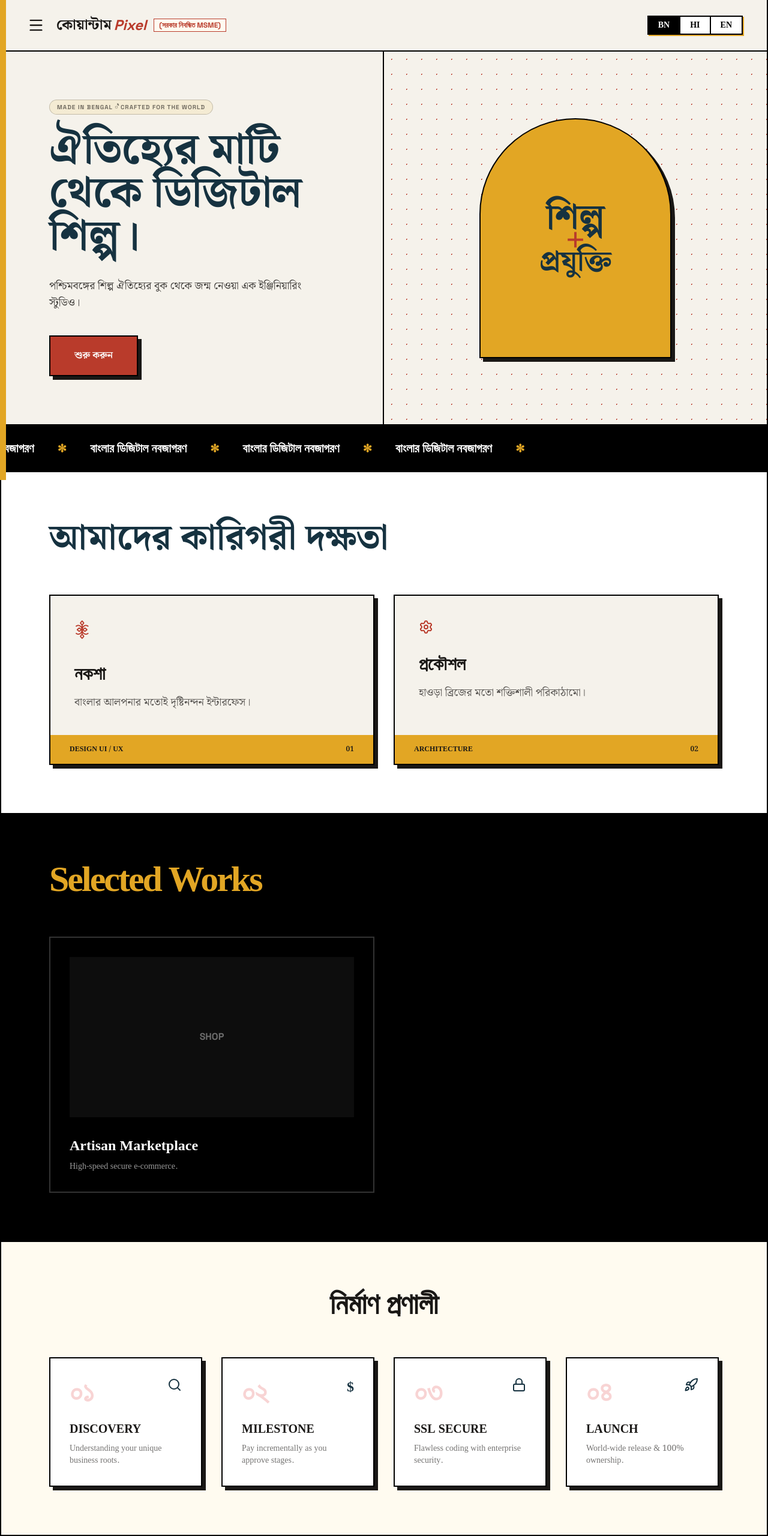
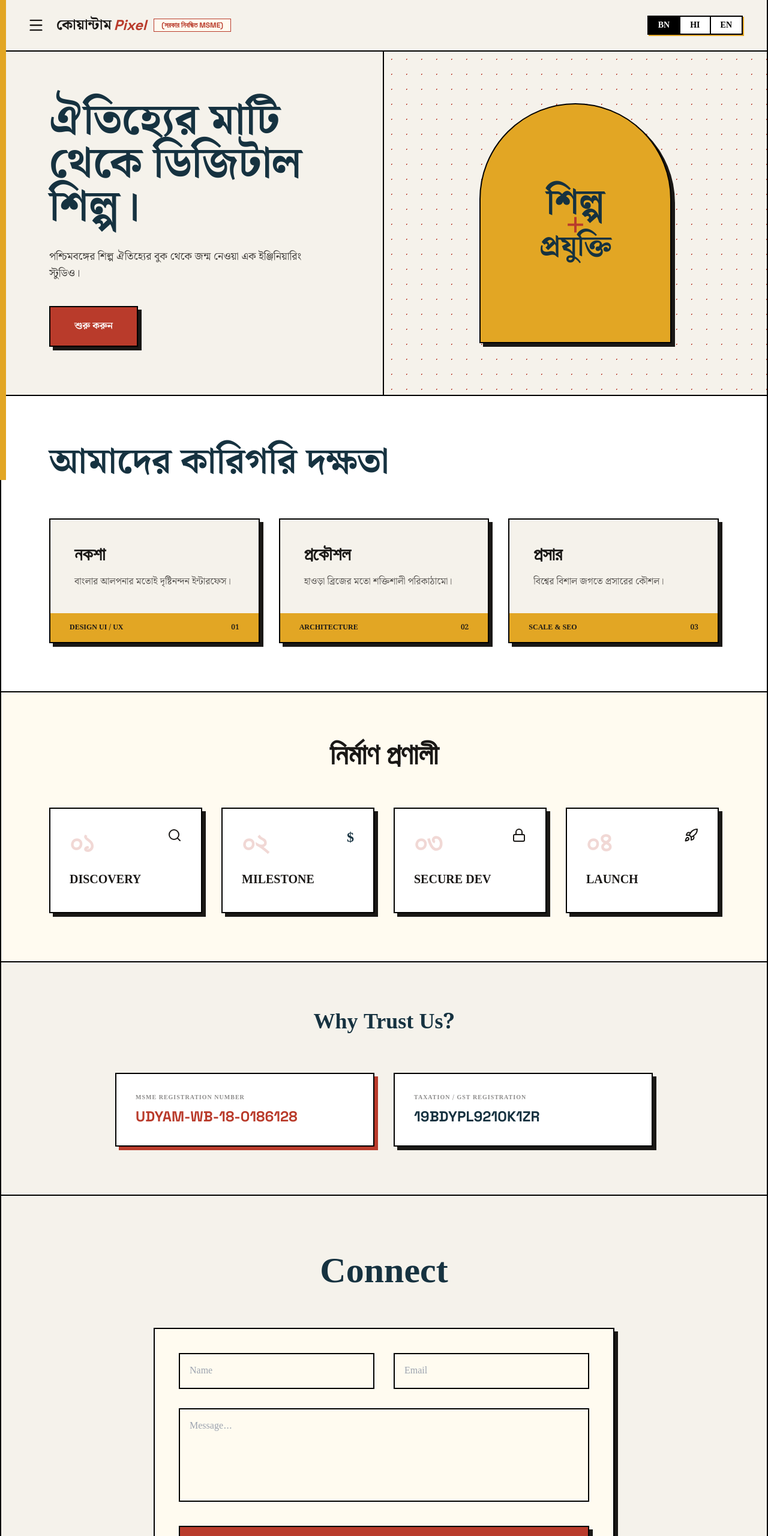
Before and after one commit to ahmedmousam136-ai/QUANTUM-PIXEL, a plain HTML site: page index.html in a window 1280 px wide. Shown: the top 2560 px of the page at 60% size. Drawn offline with nearby package versions, Linux system fonts and the light colour scheme.

Commit message:
Update index.html

```diff
--- a/index.html
+++ b/index.html
@@ -5,7 +5,6 @@
 <meta name="viewport" content="width=device-width, initial-scale=1.0"/>
 <title>Quantum Pixel | Digital Artisan Studio</title>
 
-<!-- Tailwind CSS & Fonts -->
 <script src="https://cdn.tailwindcss.com"></script>
 <link href="https://fonts.googleapis.com/css2?family=Lora:ital,wght@0,400..700;1,400..700&family=Noto+Serif+Bengali:wght@400..800&family=Noto+Serif+Devanagari:wght@400..700&family=Space+Grotesk:wght@400..700&display=swap" rel="stylesheet">
 <script src="https://unpkg.com/lucide@latest"></script>
@@ -14,13 +13,15 @@
 :root { --bg: #F5F2EB; --ink: #1A1816; --red: #B93B2B; --gold: #E2A624; --blue: #163240; }
 body { background-color: var(--bg); color: var(--ink); font-family: 'Lora', serif; margin: 0; overflow-x: hidden; }
 
-/* ── MULTI-LANGUAGE CSS ── */
-[data-lang] { display: none; }
-body.lang-bn [data-lang="bn"] { display: inline-block; }
-body.lang-en [data-lang="en"] { display: inline-block; }
-body.lang-hi [data-lang="hi"] { display: inline-block; }
-/* Block level displays */
-body.lang-bn div[data-lang="bn"], body.lang-bn section[data-lang="bn"] { display: block; }
+/* ── LANGUAGE LOGIC (FIXED) ── */
+[data-lang] { display: none !important; }
+body.lang-bn [data-lang="bn"] { display: inline-block !important; }
+body.lang-en [data-lang="en"] { display: inline-block !important; }
+body.lang-hi [data-lang="hi"] { display: inline-block !important; }
+
+body.lang-bn .block-bn { display: block !important; }
+body.lang-en .block-en { display: block !important; }
+body.lang-hi .block-hi { display: block !important; }
 
 .font-bn { font-family: 'Noto Serif Bengali', serif; }
 .font-hi { font-family: 'Noto Serif Devanagari', serif; }
@@ -31,23 +32,20 @@ body.lang-bn div[data-lang="bn"], body.lang-bn section[data-lang="bn"] { display
 
 @keyframes scroll { from { transform: translateX(0); } to { transform: translateX(-50%); } }
 .animate-marquee { display: flex; animation: scroll 30s linear infinite; }
-
 #sidebar { transform: translateX(-100%); transition: 0.4s cubic-bezier(0.175, 0.885, 0.32, 1); }
 #sidebar.open { transform: translateX(0); }
 </style>
 </head>
 <body class="lang-bn selection:bg-[#B93B2B] selection:text-white">
 
-  <!-- Sidebar Overlay -->
-  <div id="overlay" onclick="toggleMenu(false)" class="fixed inset-0 bg-black/60 z-[90] opacity-0 pointer-events-none transition-opacity duration-300"></div>
-  <!-- Sidebar -->
+  <!-- Mobile Sidebar -->
+  <div id="overlay" onclick="toggleMenu(false)" class="fixed inset-0 bg-black/60 z-[90] opacity-0 pointer-events-none transition-opacity duration-300 backdrop-blur-sm"></div>
   <aside id="sidebar" class="fixed top-0 left-0 bottom-0 w-[80%] max-w-[320px] bg-[#F5F2EB] border-r-2 border-black z-[100] p-10 flex flex-col gap-10 shadow-[10px_0_0_var(--gold)]">
     <button onclick="toggleMenu(false)" class="self-end"><i data-lucide="x" class="w-8 h-8"></i></button>
     <nav class="flex flex-col gap-6 text-2xl font-bold">
-      <a href="#philosophy" onclick="toggleMenu(false)"><span data-lang="bn">দর্শন</span><span data-lang="en">Philosophy</span></a>
       <a href="#services" onclick="toggleMenu(false)"><span data-lang="bn">পরিষেবাদি</span><span data-lang="en">Services</span></a>
-      <a href="#portfolio" onclick="toggleMenu(false)"><span data-lang="bn">কাজ</span><span data-lang="en">Portfolio</span></a>
-      <a href="#process" onclick="toggleMenu(false)"><span data-lang="bn">প্রণালী</span><span data-lang="en">Process</span></a>
+      <a href="#portfolio" onclick="toggleMenu(false)"><span data-lang="bn">নির্বাচিত কাজ</span><span data-lang="en">Works</span></a>
+      <a href="#process" onclick="toggleMenu(false)"><span data-lang="bn">নির্মাণ প্রণালী</span><span data-lang="en">Process</span></a>
       <a href="#contact" onclick="toggleMenu(false)" class="text-[#B93B2B]"><span data-lang="bn">যোগাযোগ</span><span data-lang="en">Contact</span></a>
     </nav>
   </aside>
@@ -56,20 +54,17 @@ body.lang-bn div[data-lang="bn"], body.lang-bn section[data-lang="bn"] { display
 
     <!-- NAVIGATION (OVERLAP FIX) -->
     <nav class="sticky top-0 z-50 flex items-center justify-between px-2 md:px-10 py-3 md:py-6 border-b-2 border-black bg-[#F5F2EB]/95 backdrop-blur-sm">
-      <div class="flex items-center gap-2 md:gap-4 shrink">
+      <div class="flex items-center gap-2 md:gap-4 shrink overflow-hidden">
         <button onclick="toggleMenu(true)" class="p-1 shrink-0"><i data-lucide="menu" class="w-7 h-7"></i></button>
-        <div class="flex flex-col md:flex-row md:items-center gap-1 md:gap-3">
+        <div class="flex flex-col md:flex-row md:items-center gap-1 md:gap-3 truncate">
           <a href="#" class="text-base md:text-2xl font-bold flex gap-1 items-center">
-            <span data-lang="bn" class="font-bn">কোয়ান্টাম</span><span data-lang="en">Quantum</span><span data-lang="hi" class="font-hi">क्वांटम</span><span class="text-[#B93B2B] italic font-tech">Pixel</span>
+            <span data-lang="bn" class="font-bn">কোয়ান্টাম</span><span data-lang="hi" class="font-hi">क्वांटम</span><span data-lang="en">Quantum</span><span class="text-[#B93B2B] italic font-tech">Pixel</span>
           </a>
-          <!-- MSME BADGE -->
-          <div class="bg-[#FFFBF0] border-[1.5px] border-[#B93B2B] px-1.5 md:px-2 py-0.5 text-[7px] md:text-xs font-tech font-bold text-[#B93B2B] uppercase whitespace-nowrap">
-            <span data-lang="bn">(সরকার নিবন্ধিত MSME)</span><span data-lang="en">(A Govt. Registered MSME)</span><span data-lang="hi">(सरकार पंजीकृत MSME)</span>
+          <div class="bg-[#FFFBF0] border-[1.5px] border-[#B93B2B] px-1 md:px-3 py-0.5 text-[7px] md:text-xs font-tech font-bold text-[#B93B2B] uppercase truncate">
+            <span data-lang="bn">(সরকার নিবন্ধিত MSME)</span><span data-lang="en">(A Govt. Registered MSME)</span>
           </div>
         </div>
       </div>
-
-      <!-- LANGUAGE PICKER (Compact for Mobile) -->
       <div class="flex border-2 border-black bg-white shadow-[2px_2px_0_var(--gold)] shrink-0 ml-1">
         <button onclick="setL('bn')" id="b-bn" class="px-1.5 md:px-4 py-1 text-[9px] md:text-sm font-bold border-r-2 border-black bg-black text-white">BN</button>
         <button onclick="setL('hi')" id="b-hi" class="px-1.5 md:px-4 py-1 text-[9px] md:text-sm font-bold border-r-2 border-black">HI</button>
@@ -78,22 +73,22 @@ body.lang-bn div[data-lang="bn"], body.lang-bn section[data-lang="bn"] { display
     </nav>
 
     <main>
-      <!-- HERO (CIRCLE REMOVED AS REQUESTED) -->
+      <!-- HERO (CIRCLE REMOVED) -->
       <section class="grid lg:grid-cols-2 border-b-2 border-black">
         <div class="p-8 md:p-20 border-r-0 lg:border-r-2 border-black flex flex-col justify-center">
-            <div class="px-3 py-1 border border-black/20 rounded-full bg-yellow-500/10 w-fit mb-6 text-[10px] font-bold font-tech uppercase tracking-widest text-[#1A1816]/60">Made in Bengal ৾ Crafted for the World</div>
             <h1 class="text-4xl md:text-7xl font-bold leading-[1.1] text-[#163240] mb-8">
-                <span data-lang="bn" class="font-bn">ঐতিহ্যের মাটি থেকে ডিজিটাল শিল্প।</span><span data-lang="en">Digital Craft from Heritage Soil.</span><span data-lang="hi" class="font-hi">विरासत की मिट्टी से डिजिटल कला।</span>
+                <span data-lang="bn" class="font-bn">ঐতিহ্যের মাটি থেকে ডিজিটাল শিল্প।</span><span data-lang="en">Digital Craft from Heritage Soil.</span>
             </h1>
             <p class="text-lg opacity-80 mb-10 max-w-md">
-                <span data-lang="bn">পশ্চিমবঙ্গের শিল্প ঐতিহ্যের বুক থেকে জন্ম নেওয়া এক ইঞ্জিনিয়ারিং স্টুডিও।</span><span data-lang="en">A web engineering studio born from the artistic legacy of West Bengal.</span>
+                <span data-lang="bn">পশ্চিমবঙ্গের শিল্প ঐতিহ্যের বুক থেকে জন্ম নেওয়া এক ইঞ্জিনিয়ারিং স্টুডিও।</span><span data-lang="en">An engineering studio born from the legacy of Bengal.</span>
             </p>
-            <a href="#contact" class="w-fit bg-[#B93B2B] text-white border-2 border-black px-10 py-5 font-bold shadow-h hover:translate-x-1 hover:translate-y-1 hover:shadow-none transition-all">
-                <span data-lang="bn">শুরু করুন</span><span data-lang="en">Start Building</span><span data-lang="hi">शुरू करें</span>
+            <a href="#contact" class="w-fit bg-[#B93B2B] text-white border-2 border-black px-10 py-5 font-bold shadow-h">
+                <span data-lang="bn">শুরু করুন</span><span data-lang="en">Start Building</span>
             </a>
         </div>
         <div class="p-10 md:p-20 flex items-center justify-center bg-[radial-gradient(#B93B2B_1px,transparent_1px)] bg-[length:25px_25px]">
           <div class="w-full max-w-[320px] aspect-[4/5] bg-[#E2A624] border-2 border-black rounded-t-full shadow-h flex flex-col items-center justify-center p-10 text-center">
+            <!-- CIRCLE IS GONE HERE -->
             <div class="text-5xl md:text-6xl font-black text-[#163240]"><span data-lang="en">ART</span><span data-lang="bn">শিল্প</span><span data-lang="hi">कला</span></div>
             <div class="text-6xl text-[#B93B2B] font-bold -my-5">+</div>
             <div class="text-4xl md:text-5xl font-black text-[#163240]"><span data-lang="en">TECH</span><span data-lang="bn">প্রযুক্তি</span><span data-lang="hi">तकनीक</span></div>
@@ -101,49 +96,26 @@ body.lang-bn div[data-lang="bn"], body.lang-bn section[data-lang="bn"] { display
         </div>
       </section>
 
-      <!-- MARQUEE -->
-      <div class="bg-black text-white py-6 overflow-hidden border-b-2 border-black">
-        <div class="animate-marquee gap-10 whitespace-nowrap">
-          <div class="flex items-center gap-10 text-xl font-tech font-bold uppercase">
-            <span data-lang="bn">বাংলার ডিজিটাল নবজাগরণ</span><span data-lang="en">Digital Renaissance of Bengal</span><span class="text-[#E2A624]">✽</span>
-            <span data-lang="bn">বাংলার ডিজিটাল নবজাগরণ</span><span data-lang="en">Digital Renaissance of Bengal</span><span class="text-[#E2A624]">✽</span>
-          </div>
-          <div class="flex items-center gap-10 text-xl font-tech font-bold uppercase">
-            <span data-lang="bn">বাংলার ডিজিটাল নবজাগরণ</span><span data-lang="en">Digital Renaissance of Bengal</span><span class="text-[#E2A624]">✽</span>
-            <span data-lang="bn">বাংলার ডিজিটাল নবজাগরণ</span><span data-lang="en">Digital Renaissance of Bengal</span><span class="text-[#E2A624]">✽</span>
-          </div>
-        </div>
-      </div>
-
-      <!-- SERVICES -->
+      <!-- SERVICES (MATCHBOX STYLE) -->
       <section id="services" class="p-8 md:p-20 border-b-2 border-black bg-white">
         <h2 class="text-4xl md:text-6xl font-black mb-16 text-[#163240]">
-            <span data-lang="bn">আমাদের কারিগরী দক্ষতা</span><span data-lang="en">Our Craftsmanship</span>
+            <span data-lang="bn">আমাদের কারিগরি দক্ষতা</span><span data-lang="en">Our Craftsmanship</span>
         </h2>
-        <div class="grid md:grid-cols-2 gap-8">
-            <div class="flex flex-col border-2 border-black bg-[#F5F2EB] shadow-h p-10 hover:shadow-r transition-all">
-                <div class="text-4xl text-[#B93B2B] mb-8">𖢲</div>
+        <div class="grid md:grid-cols-3 gap-8">
+            <div class="flex flex-col border-2 border-black bg-[#F5F2EB] shadow-h p-10">
                 <h3 class="text-3xl font-bold mb-4 font-tech uppercase"><span data-lang="bn">নকশা</span><span data-lang="en">Design</span></h3>
-                <p class="text-lg opacity-70 mb-10"><span data-lang="bn">বাংলার আলপনার মতোই দৃষ্টিনন্দন ইন্টারফেস।</span><span data-lang="en">Interfaces inspired by Bengal's beautiful art.</span></p>
-                <div class="mt-auto bg-[#E2A624] -mx-10 -mb-10 p-4 px-8 flex justify-between font-bold uppercase text-xs"><span>Design UI / UX</span><span>01</span></div>
+                <p class="opacity-70 mb-10"><span data-lang="bn">বাংলার আলপনার মতোই দৃষ্টিনন্দন ইন্টারফেস।</span><span data-lang="en">Interfaces inspired by Bengal's beautiful art.</span></p>
+                <div class="mt-auto bg-[#E2A624] -mx-10 -mb-10 p-4 px-8 flex justify-between font-bold text-xs uppercase"><span>Design UI / UX</span><span>01</span></div>
             </div>
-            <div class="flex flex-col border-2 border-black bg-[#F5F2EB] shadow-h p-10 hover:shadow-r transition-all">
-                <div class="text-4xl text-[#B93B2B] mb-8"><i data-lucide="settings"></i></div>
-                <h3 class="text-3xl font-bold mb-4 font-tech uppercase"><span data-lang="bn">প্রকৌশল</span><span data-lang="en">Dev</span></h3>
-                <p class="text-lg opacity-70 mb-10"><span data-lang="bn">হাওড়া ব্রিজের মতো শক্তিশালী পরিকাঠামো।</span><span data-lang="en">Infrastructure robust as the Howrah Bridge.</span></p>
-                <div class="mt-auto bg-[#E2A624] -mx-10 -mb-10 p-4 px-8 flex justify-between font-bold uppercase text-xs"><span>Architecture</span><span>02</span></div>
+            <div class="flex flex-col border-2 border-black bg-[#F5F2EB] shadow-h p-10">
+                <h3 class="text-3xl font-bold mb-4 font-tech uppercase"><span data-lang="bn">প্রকৌশল</span><span data-lang="en">Engineering</span></h3>
+                <p class="opacity-70 mb-10"><span data-lang="bn">হাওড়া ব্রিজের মতো শক্তিশালী পরিকাঠামো।</span><span data-lang="en">Infrastructure robust as the Howrah Bridge.</span></p>
+                <div class="mt-auto bg-[#E2A624] -mx-10 -mb-10 p-4 px-8 flex justify-between font-bold text-xs uppercase"><span>Architecture</span><span>02</span></div>
             </div>
-        </div>
-      </section>
-
-      <!-- PORTFOLIO -->
-      <section id="portfolio" class="p-8 md:p-20 bg-black text-white border-b-2 border-black">
-        <h2 class="text-4xl md:text-6xl font-black mb-16 text-[#E2A624] tracking-tighter">Selected Works</h2>
-        <div class="grid md:grid-cols-2 gap-8">
-            <div class="border-2 border-white/20 p-8 hover:bg-white hover:text-black transition-all">
-                <div class="aspect-video bg-white/5 mb-8 flex items-center justify-center font-bold font-tech text-white/40 uppercase">Shop</div>
-                <h3 class="text-2xl font-bold mb-2">Artisan Marketplace</h3>
-                <p class="opacity-60 text-sm">High-speed secure e-commerce.</p>
+            <div class="flex flex-col border-2 border-black bg-[#F5F2EB] shadow-h p-10">
+                <h3 class="text-3xl font-bold mb-4 font-tech uppercase"><span data-lang="bn">প্রসার</span><span data-lang="en">Scale</span></h3>
+                <p class="opacity-70 mb-10"><span data-lang="bn">বিশ্বের বিশাল জগতে প্রসারের কৌশল।</span><span data-lang="en">Strategies to expand and grow globally.</span></p>
+                <div class="mt-auto bg-[#E2A624] -mx-10 -mb-10 p-4 px-8 flex justify-between font-bold text-xs uppercase"><span>Scale & SEO</span><span>03</span></div>
             </div>
         </div>
       </section>
@@ -151,69 +123,66 @@ body.lang-bn div[data-lang="bn"], body.lang-bn section[data-lang="bn"] { display
       <!-- PROCESS (NUMBERS LANGUAGE CHANGING FIXED) -->
       <section id="process" class="p-8 md:p-20 bg-[#FFFBF0] border-b-2 border-black">
         <h2 class="text-4xl md:text-5xl font-bold text-center mb-16 uppercase font-tech">
-            <span data-lang="bn">নির্মাণ প্রণালী</span><span data-lang="en">Our Craft Process</span>
+            <span data-lang="bn">নির্মাণ প্রণালী</span><span data-lang="en">Crafting Process</span>
         </h2>
         <div class="grid sm:grid-cols-4 gap-8">
             <div class="p-8 border-2 border-black bg-white shadow-h">
                 <div class="flex justify-between items-start mb-6">
-                  <span class="text-5xl font-black text-red-600/20 font-tech">
-                        <!-- Numbers change based on language -->
-                        <span data-lang="en">01</span><span data-lang="bn">০১</span><span data-lang="hi">01</span>
-                  </span>
-                  <i data-lucide="search" class="text-[#163240]"></i>
+                    <span class="text-5xl font-black text-[#B93B2B]/20 font-tech">
+                        <span data-lang="bn">০১</span><span data-lang="en">01</span><span data-lang="hi">01</span>
+                    </span>
+                    <i data-lucide="search"></i>
                 </div>
                 <h3 class="font-bold text-xl uppercase mb-2">Discovery</h3>
-                <p class="text-sm opacity-60">Understanding your unique business roots.</p>
             </div>
             <div class="p-8 border-2 border-black bg-white shadow-h">
                 <div class="flex justify-between items-start mb-6">
-                  <span class="text-5xl font-black text-red-600/20 font-tech">
-                        <span data-lang="en">02</span><span data-lang="bn">০২</span><span data-lang="hi">02</span>
-                  </span>
-                  <span class="text-2xl font-bold text-[#163240]">$</span>
+                    <span class="text-5xl font-black text-[#B93B2B]/20 font-tech">
+                        <span data-lang="bn">০২</span><span data-lang="en">02</span><span data-lang="hi">02</span>
+                    </span>
+                    <span class="text-2xl font-bold text-[#163240]">$</span>
                 </div>
                 <h3 class="font-bold text-xl uppercase mb-2">Milestone</h3>
-                <p class="text-sm opacity-60">Pay incrementally as you approve stages.</p>
             </div>
             <div class="p-8 border-2 border-black bg-white shadow-h">
                 <div class="flex justify-between items-start mb-6">
-                  <span class="text-5xl font-black text-red-600/20 font-tech">
-                        <span data-lang="en">03</span><span data-lang="bn">০৩</span><span data-lang="hi">03</span>
-                  </span>
-                  <i data-lucide="lock" class="text-[#163240]"></i>
+                    <span class="text-5xl font-black text-[#B93B2B]/20 font-tech">
+                        <span data-lang="bn">০৩</span><span data-lang="en">03</span><span data-lang="hi">03</span>
+                    </span>
+                    <i data-lucide="lock"></i>
                 </div>
-                <h3 class="font-bold text-xl uppercase mb-2">SSL Secure</h3>
-                <p class="text-sm opacity-60">Flawless coding with enterprise security.</p>
+                <h3 class="font-bold text-xl uppercase mb-2">Secure Dev</h3>
             </div>
             <div class="p-8 border-2 border-black bg-white shadow-h">
                 <div class="flex justify-between items-start mb-6">
-                  <span class="text-5xl font-black text-red-600/20 font-tech">
-                        <span data-lang="en">04</span><span data-lang="bn">০৪</span><span data-lang="hi">04</span>
-                  </span>
-                  <i data-lucide="rocket" class="text-[#163240]"></i>
+                    <span class="text-5xl font-black text-[#B93B2B]/20 font-tech">
+                        <span data-lang="bn">০৪</span><span data-lang="en">04</span><span data-lang="hi">04</span>
+                    </span>
+                    <i data-lucide="rocket"></i>
                 </div>
                 <h3 class="font-bold text-xl uppercase mb-2">Launch</h3>
-                <p class="text-sm opacity-60">World-wide release & 100% ownership.</p>
             </div>
         </div>
       </section>
 
-      <!-- CONTACT (IDENTIFICATION NUMBERS VISIBLE) -->
-      <section id="contact" class="p-8 md:p-24 bg-[#F5F2EB]">
-        <div class="text-center mb-16"><h2 class="text-4xl md:text-7xl font-black text-[#163240]">Connect With Us</h2></div>
-
-        <!-- VISIBLE IDENTIFICATION GRID -->
-        <div class="grid md:grid-cols-2 gap-6 max-w-screen-md mx-auto mb-12">
-            <div class="p-6 border-2 border-black bg-white shadow-r">
-                <span class="text-[10px] font-bold uppercase tracking-widest opacity-50 block mb-1">MSME Registration</span>
-                <div class="text-lg font-black font-tech">UDYAM-WB-18-0186128</div>
+      <!-- TRUST (UDYAM & GST VISIBLE HERE) -->
+      <section id="trust" class="p-8 md:p-20 bg-[#F5F2EB] border-b-2 border-black">
+        <h2 class="text-4xl font-bold text-center mb-16 text-[#163240]">Why Trust Us?</h2>
+        <div class="grid md:grid-cols-2 gap-8 max-w-4xl mx-auto">
+            <div class="p-8 border-2 border-black bg-white shadow-r">
+                <span class="text-[10px] font-bold uppercase tracking-widest opacity-50 block mb-2">MSME Registration Number</span>
+                <div class="text-2xl font-black font-tech text-[#B93B2B]">UDYAM-WB-18-0186128</div>
             </div>
-            <div class="p-6 border-2 border-black bg-white shadow-h">
-                <span class="text-[10px] font-bold uppercase tracking-widest opacity-50 block mb-1">Taxation / GSTIN</span>
-                <div class="text-lg font-black font-tech">19BDYPL9210K1ZR</div>
+            <div class="p-8 border-2 border-black bg-white shadow-h">
+                <span class="text-[10px] font-bold uppercase tracking-widest opacity-50 block mb-2">Taxation / GST Registration</span>
+                <div class="text-2xl font-black font-tech text-[#163240]">19BDYPL9210K1ZR</div>
             </div>
         </div>
+      </section>
 
+      <!-- CONTACT -->
+      <section id="contact" class="p-8 md:p-24 bg-[#F5F2EB]">
+        <h2 class="text-4xl md:text-6xl font-black text-center mb-16 text-[#163240]">Connect</h2>
         <form class="max-w-screen-md mx-auto p-10 border-2 border-black bg-[#FFFBF0] shadow-h">
             <div class="grid md:grid-cols-2 gap-8 mb-8">
                 <input type="text" placeholder="Name" class="bg-transparent border-2 border-black p-4 outline-none focus:bg-white" />
@@ -227,7 +196,7 @@ body.lang-bn div[data-lang="bn"], body.lang-bn section[data-lang="bn"] { display
 
     <footer class="py-12 bg-[#163240] text-white text-center border-t-2 border-black">
       <div class="text-3xl font-bold mb-2">Quantum Pixel</div>
-      <p class="text-[10px] opacity-40 tracking-widest">© 2026 THE DIGITAL ARTISANS OF BENGAL</p>
+      <p class="text-[10px] opacity-40">© 2026 THE DIGITAL ARTISANS OF BENGAL</p>
     </footer>
   </div>
 
@@ -245,7 +214,7 @@ body.lang-bn div[data-lang="bn"], body.lang-bn section[data-lang="bn"] { display
       });
     }
     lucide.createIcons();
-    setL('bn'); // Default starting language
+    setL('bn');
   </script>
 </body>
 </html>
```
